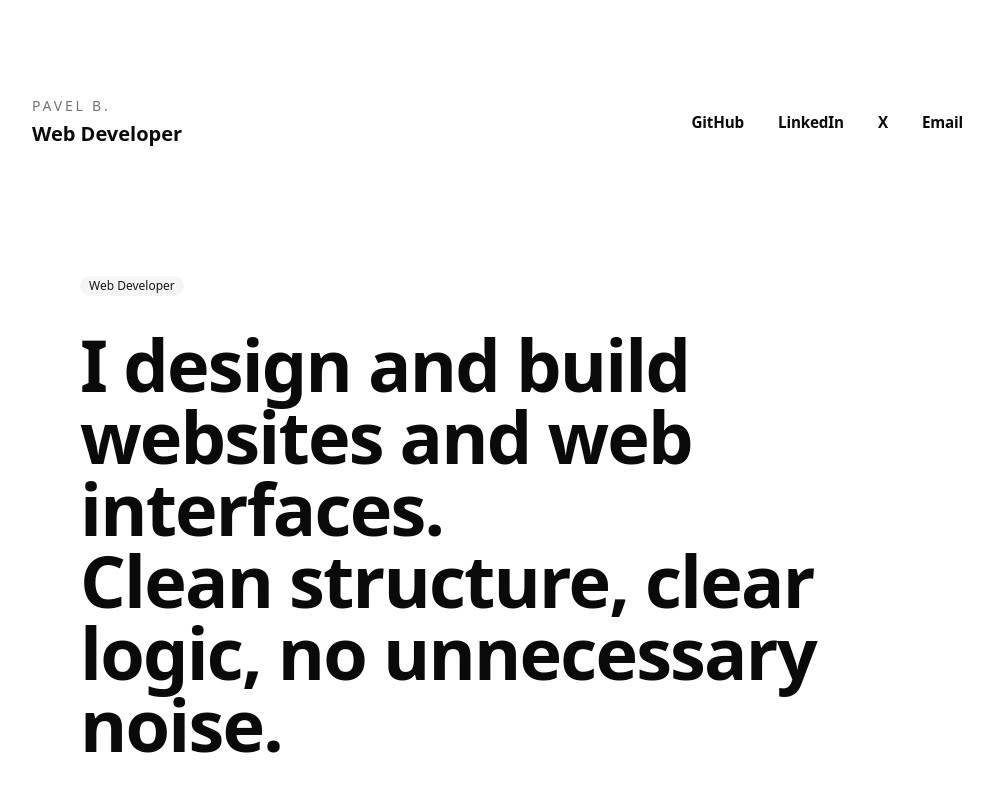
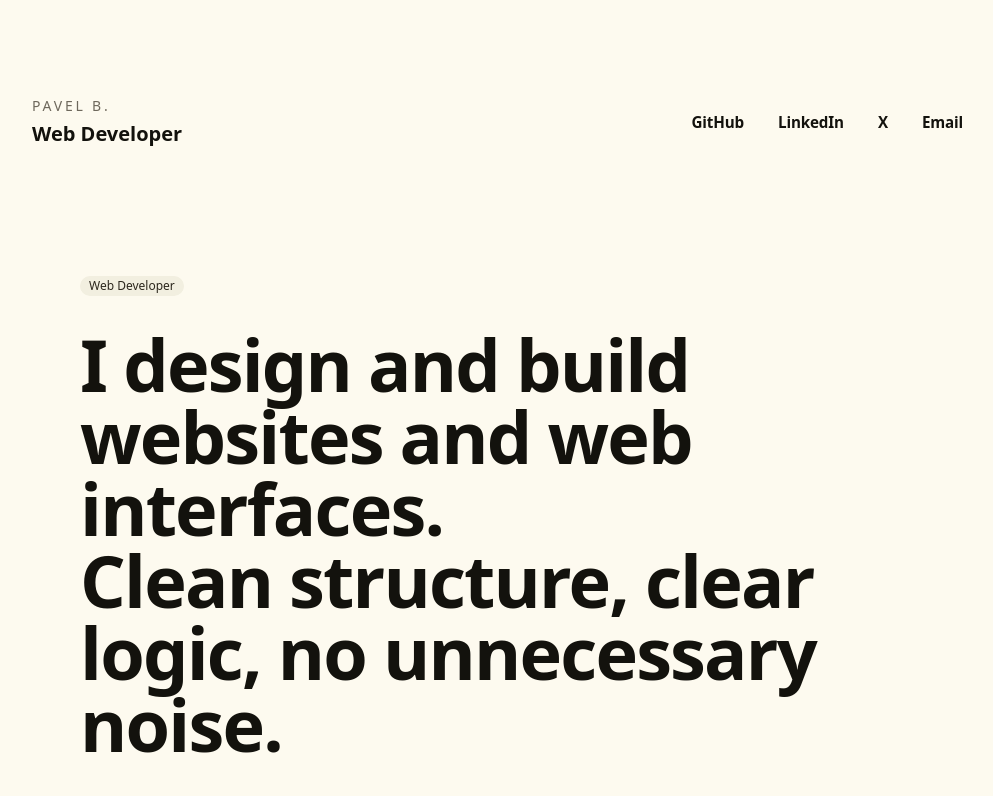
Before and after one commit to paulbgtr/paulbg.dev, a Next.js app: page / in a window 1280 px wide. Shown: the top 796 px of the page, without its empty margins (136-1129 px from the left). Built offline with nearby package versions, Linux system fonts and the light colour scheme.

Commit message:
remake the theme in cozy style

```diff
--- a/app/globals.css
+++ b/app/globals.css
@@ -1,8 +1,6 @@
 @import "tailwindcss";
 @import "tw-animate-css";
 @import "shadcn/tailwind.css";
-
-@custom-variant dark (&:is(.dark *));
 
 @theme inline {
   --color-background: var(--background);
@@ -48,38 +46,61 @@
 }
 
 :root {
-  --background: oklch(1 0 0);
-  --foreground: oklch(0.145 0 0);
-  --card: oklch(1 0 0);
-  --card-foreground: oklch(0.145 0 0);
-  --popover: oklch(1 0 0);
-  --popover-foreground: oklch(0.145 0 0);
-  --primary: oklch(0.205 0 0);
-  --primary-foreground: oklch(0.985 0 0);
-  --secondary: oklch(0.97 0 0);
-  --secondary-foreground: oklch(0.205 0 0);
-  --muted: oklch(0.97 0 0);
-  --muted-foreground: oklch(0.556 0 0);
-  --accent: oklch(0.97 0 0);
-  --accent-foreground: oklch(0.205 0 0);
-  --destructive: oklch(0.58 0.22 27);
-  --border: oklch(0.922 0 0);
-  --input: oklch(0.922 0 0);
-  --ring: oklch(0.708 0 0);
-  --chart-1: oklch(0.809 0.105 251.813);
-  --chart-2: oklch(0.623 0.214 259.815);
-  --chart-3: oklch(0.546 0.245 262.881);
-  --chart-4: oklch(0.488 0.243 264.376);
-  --chart-5: oklch(0.424 0.199 265.638);
-  --radius: 0.625rem;
-  --sidebar: oklch(0.985 0 0);
-  --sidebar-foreground: oklch(0.145 0 0);
-  --sidebar-primary: oklch(0.205 0 0);
-  --sidebar-primary-foreground: oklch(0.985 0 0);
-  --sidebar-accent: oklch(0.97 0 0);
-  --sidebar-accent-foreground: oklch(0.205 0 0);
-  --sidebar-border: oklch(0.922 0 0);
-  --sidebar-ring: oklch(0.708 0 0);
+  /* Base surfaces: slightly warm instead of sterile white */
+  --background: oklch(0.985 0.015 95);
+  --foreground: oklch(0.18 0.01 95);
+
+  --card: oklch(0.99 0.012 95);
+  --card-foreground: oklch(0.18 0.01 95);
+
+  --popover: oklch(0.99 0.012 95);
+  --popover-foreground: oklch(0.18 0.01 95);
+
+  /* Primary: cozy charcoal with warmth */
+  --primary: oklch(0.28 0.02 85);
+  --primary-foreground: oklch(0.98 0.01 95);
+
+  /* Secondary & muted: warm linen vibes */
+  --secondary: oklch(0.95 0.02 95);
+  --secondary-foreground: oklch(0.28 0.02 85);
+
+  --muted: oklch(0.94 0.02 95);
+  --muted-foreground: oklch(0.52 0.02 85);
+
+  /* Accent: soft clay / latte tone */
+  --accent: oklch(0.92 0.04 70);
+  --accent-foreground: oklch(0.25 0.03 70);
+
+  /* Destructive: less alarm-siren, more controlled warning */
+  --destructive: oklch(0.58 0.18 30);
+
+  /* Borders & inputs: barely-there warmth */
+  --border: oklch(0.9 0.015 95);
+  --input: oklch(0.9 0.015 95);
+  --ring: oklch(0.7 0.04 70);
+
+  /* Charts: muted but earthy */
+  --chart-1: oklch(0.72 0.08 220);
+  --chart-2: oklch(0.65 0.1 200);
+  --chart-3: oklch(0.6 0.12 170);
+  --chart-4: oklch(0.68 0.09 120);
+  --chart-5: oklch(0.74 0.07 80);
+
+  /* Shape: slightly rounder = friendlier */
+  --radius: 0.75rem;
+
+  /* Sidebar: same warmth, slightly deeper */
+  --sidebar: oklch(0.96 0.02 95);
+  --sidebar-foreground: oklch(0.18 0.01 95);
+
+  --sidebar-primary: oklch(0.28 0.02 85);
+  --sidebar-primary-foreground: oklch(0.98 0.01 95);
+
+  --sidebar-accent: oklch(0.92 0.04 70);
+  --sidebar-accent-foreground: oklch(0.25 0.03 70);
+
+  --sidebar-border: oklch(0.9 0.015 95);
+  --sidebar-ring: oklch(0.7 0.04 70);
 }
 
 .dark {
```
